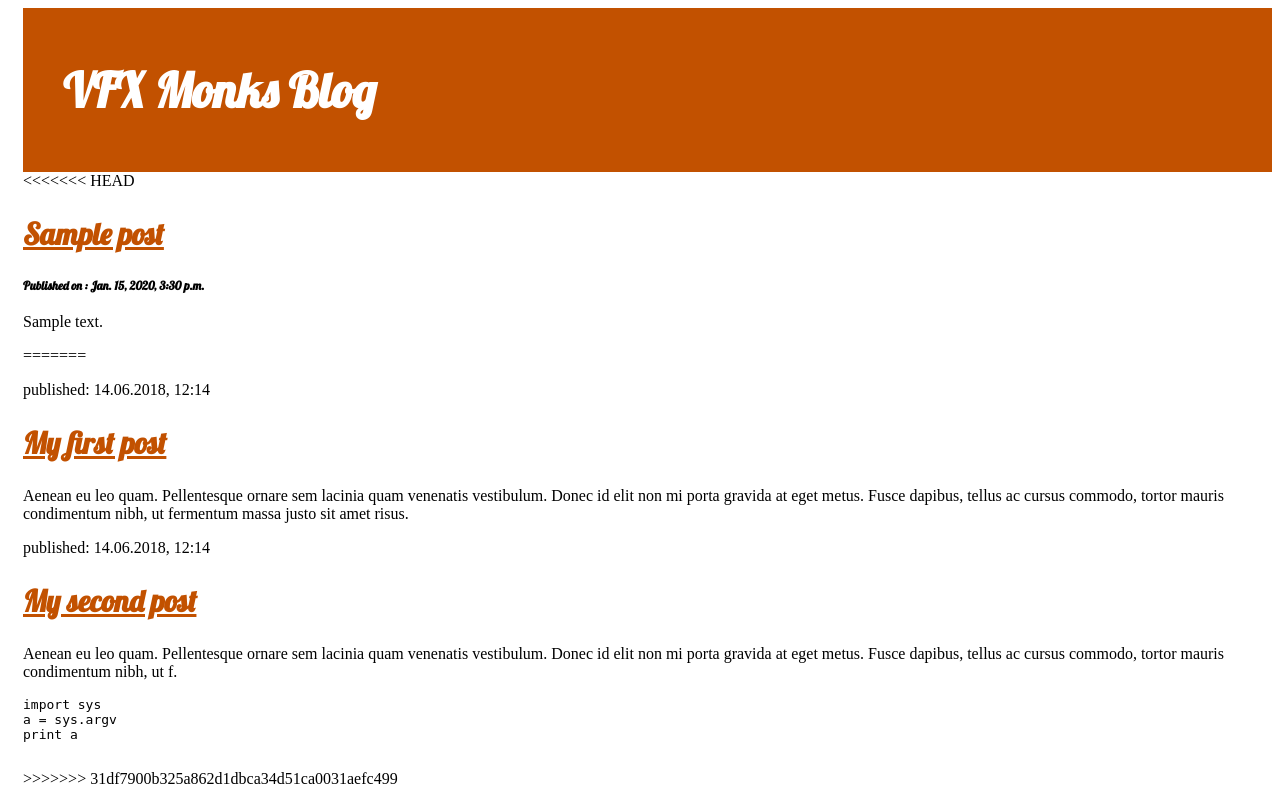
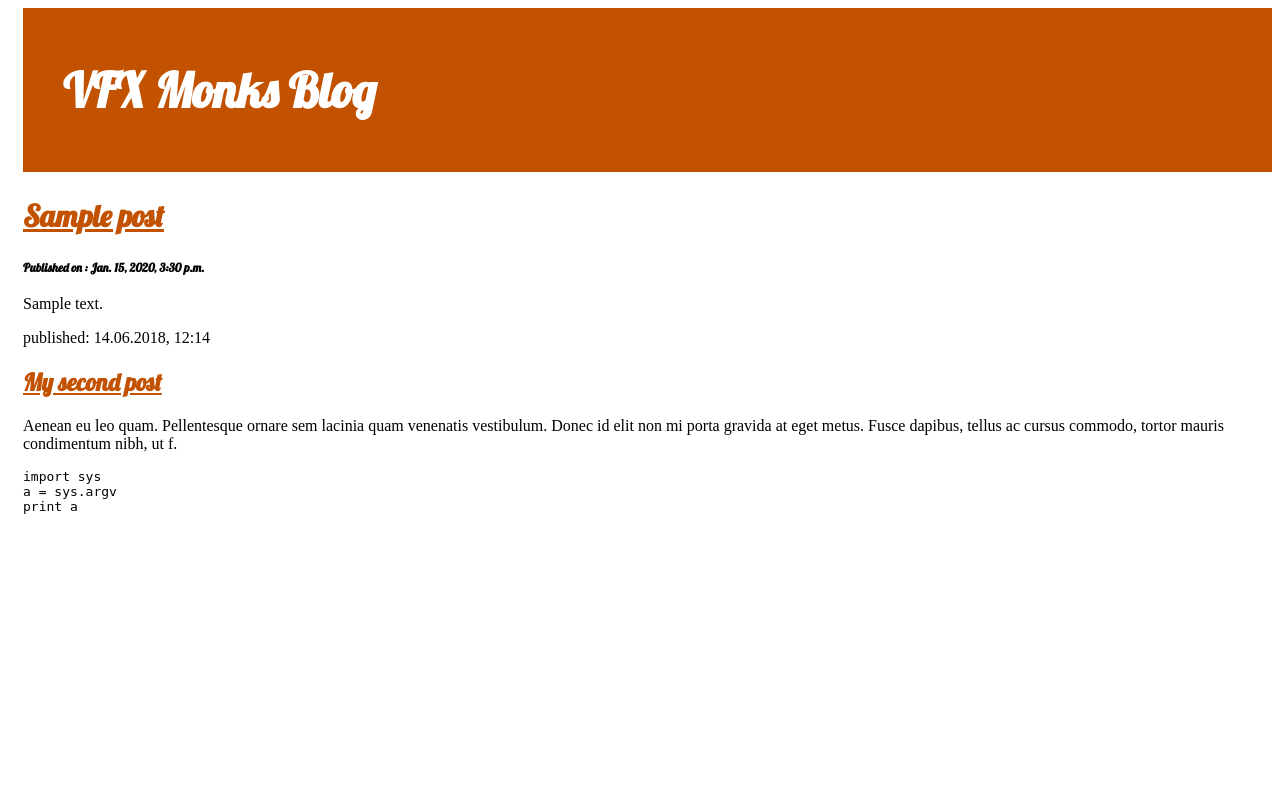
Before and after one commit to sunil1239/myWebBlog, a Django app: template blog/templates/blog/post_list.html in a window 1280 px wide. Run offline with Django 3.2, Linux system fonts and the light colour scheme; the template is opened without the code that fills it: values that come from a table or form of the project are taken from there, others are empty; tables that the repository leaves empty hold one stand-in row (values such as "Sample post").

Commit message:
Rectified merge

```diff
--- a/blog/templates/blog/post_list.html
+++ b/blog/templates/blog/post_list.html
@@ -10,17 +10,11 @@
             <h1><a href="/">VFX Monks Blog</a></h1>
         </div>
 
-<<<<<<< HEAD
         {% for post in posts %}
         <div class="post">
             <h2><a href="">{{ post.title }}</a></h2>
             <p><h5>Published on : {{ post.published_date }}</h5></p>
             <p>{{ post.text|linebreaksbr }}</p>
-=======
-        <div>
-            <p>published: 14.06.2018, 12:14</p>
-            <h2><a href="">My first post</a></h2>
-            <p>Aenean eu leo quam. Pellentesque ornare sem lacinia quam venenatis vestibulum. Donec id elit non mi porta gravida at eget metus. Fusce dapibus, tellus ac cursus commodo, tortor mauris condimentum nibh, ut fermentum massa justo sit amet risus.</p>
         </div>
 
         <div>
@@ -32,7 +26,6 @@ import sys
 a = sys.argv
 print a
             </pre>
->>>>>>> 31df7900b325a862d1dbca34d51ca0031aefc499
         </div>
         {% endfor %}
     </body>
```
